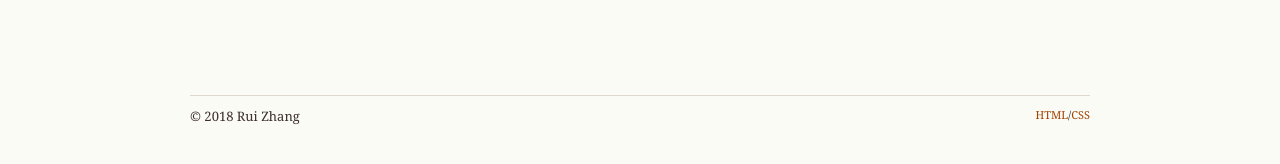
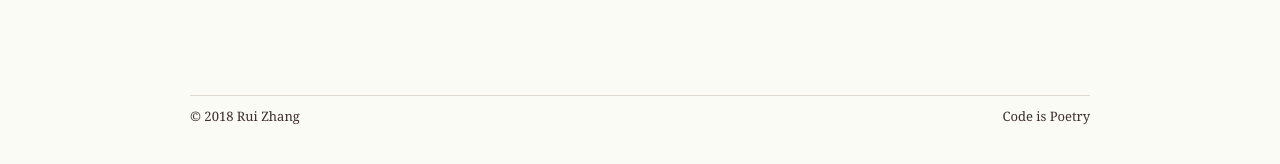
Before and after one commit to borderleft/borderleft.github.io, a Jekyll site: the page built from index.html, in a window 1280 px wide. Shown: the part 528-692 px from the top of the page. Built offline with Jekyll 4.4.1, drawn with Linux system fonts in a browser that asks for light colours.

Commit message:
Footer updates

```diff
--- a/_layouts/default.html
+++ b/_layouts/default.html
@@ -35,7 +35,7 @@
 <footer class="footer">
 
     <ul>
-        <li class="meta"><a href="http://validator.w3.org/check?uri=referer">HTML</a>/<a href="http://jigsaw.w3.org/css-validator/check/referer">CSS</a></li>
+        <li class="meta">Code is Poetry</li>
         <li class="info">&copy; {{ site.time | date: '%Y' }} Rui Zhang</li>
     </ul>
 
--- a/assets/css/main.css
+++ b/assets/css/main.css
@@ -176,17 +176,16 @@
 /* Footer
 -------------------------------------------------- */
 
+.footer {
+    font-size: 13px;
+}
+
 .footer a {
     font-weight: normal;
 }
 
 .footer .meta {
     float: right;
-    font-size: 11px;
-}
-
-.footer .info {
-    font-size: 13px;
 }
 
 /* Home
```
